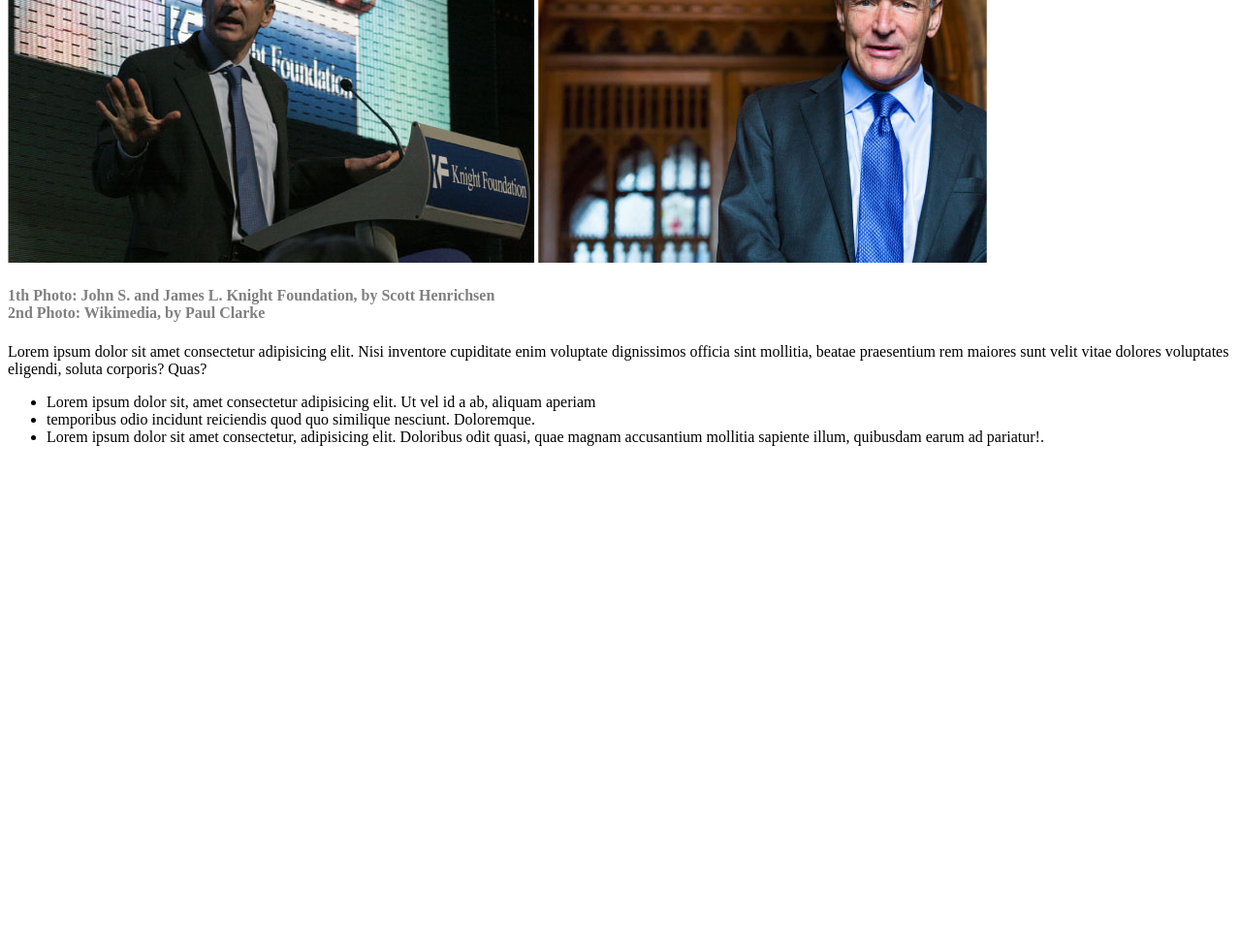
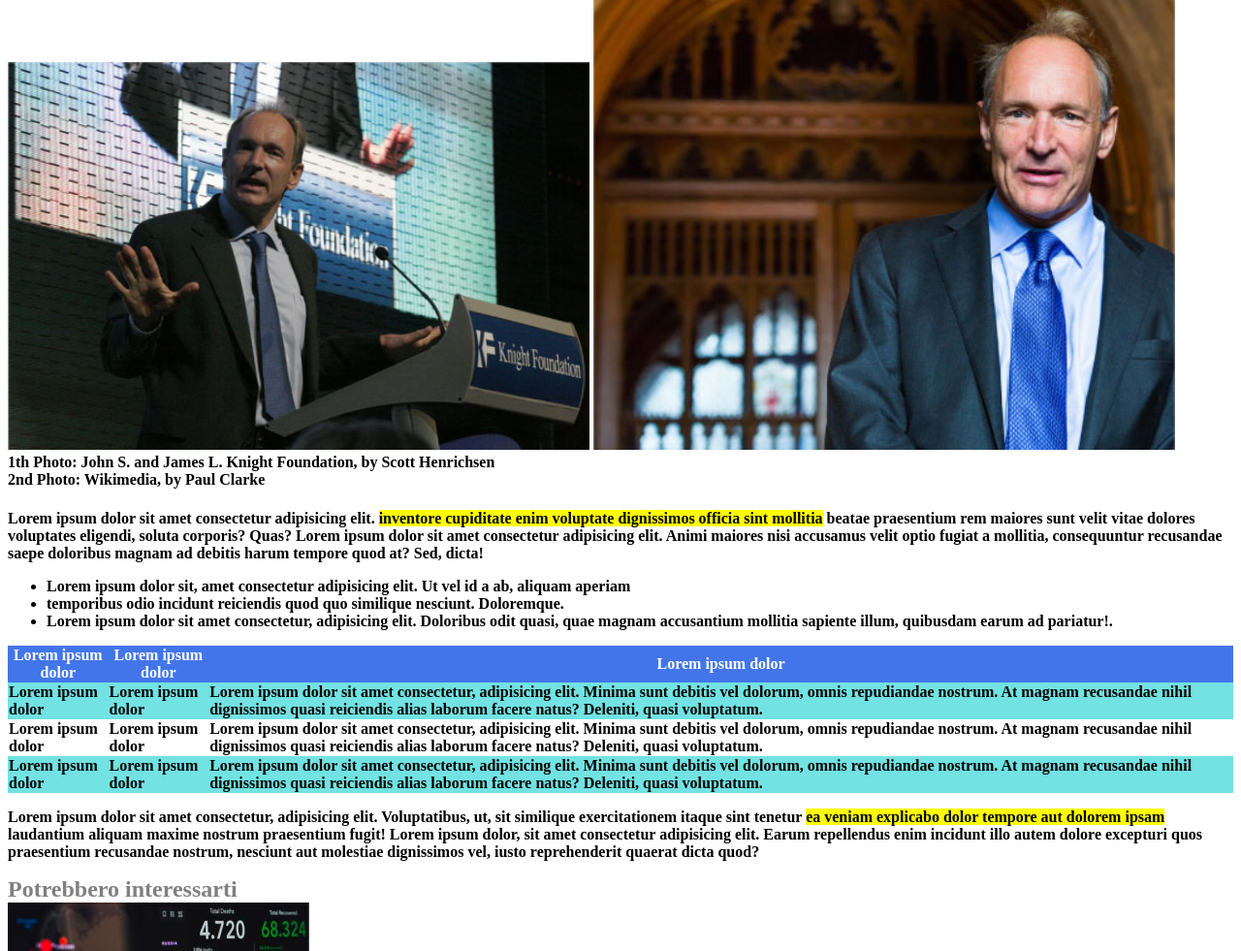
Before and after one commit to Serenajandra/html-css-booleaner, a plain HTML site: page index.html in a window 1280 px wide. Shown: the part 573-1554 px from the top of the page at 97% size. Before the commit the page ends 1049 px from the top, so only its background shows below. Drawn offline with Linux system fonts and the light colour scheme.

Commit message:
terminata table e foot

```diff
--- a/css/style.css
+++ b/css/style.css
@@ -16,10 +16,48 @@ header{
 text-align: left;
 }
 
-h3,h4{
-    color:grey;
+main{
+    font-size: medium;
+    font-weight:bold;
 }
 
-span{
+h1{
+    font-size: 60px;
+   margin-bottom: 0;
+}
+
+h2,h3{
+    color:grey;
+    margin-top: 0;
+    margin-bottom: 0;
+}
+
+#logo{
     color: cornflowerblue;
 }
+.tim{
+    width: 600px;
+
+}
+
+h4{
+    margin-top: 0;
+}
+
+
+.yellow{
+    background-color:yellow;
+
+}
+
+table{
+    border-collapse: collapse;
+}
+.blue{
+    background-color: rgb(67, 117, 234);
+    color: white;
+
+}
+.lightblue{
+    background-color: rgb(114, 226, 226);
+}
--- a/index.html
+++ b/index.html
@@ -20,16 +20,16 @@
     <main>
         <section>
             <h1>Internet deve essere al servizio del "bene pubblico": il manifesto di Tim Berners-Lee</h1>
-            <h3>Scritto da <span>The Booleaner</span></h3>
-            <h4>Il 10/10/2020</h4>
+            <h2>Scritto da <span id="logo">The Booleaner</span></h2>
+            <h3>Il 10/10/2020</h3>
         </section>
         <section>
-            <img src="../html-css-booleaner/img/tim-1.jpg" alt="">
-            <img src="../html-css-booleaner/img/tim-2.jpg" alt="">
+            <img class="tim" src="../html-css-booleaner/img/tim-1.jpg" alt="tim photo">
+            <img class="tim" src="../html-css-booleaner/img/tim-2.jpg" alt="tim photo">
             <h4>1th Photo: John S. and James L. Knight Foundation, by Scott Henrichsen <br> 2nd Photo: Wikimedia, by Paul Clarke</h4>
         </section>
         <section>
-            Lorem ipsum dolor sit amet consectetur adipisicing elit. Nisi inventore cupiditate enim voluptate dignissimos officia sint mollitia, beatae praesentium rem maiores sunt velit vitae dolores voluptates eligendi, soluta corporis? Quas?
+           <p>Lorem ipsum dolor sit amet consectetur adipisicing elit. <span class="yellow"> inventore cupiditate enim voluptate dignissimos officia sint mollitia</span> beatae praesentium rem maiores sunt velit vitae dolores voluptates eligendi, soluta corporis? Quas? Lorem ipsum dolor sit amet consectetur adipisicing elit. Animi maiores nisi accusamus velit optio fugiat a mollitia, consequuntur recusandae saepe doloribus magnam ad debitis harum tempore quod at? Sed, dicta!</p>
         </section>
         <section>
             <ul>
@@ -38,11 +38,46 @@
                 <li>Lorem ipsum dolor sit amet consectetur, adipisicing elit. Doloribus odit quasi, quae magnam accusantium mollitia sapiente illum, quibusdam earum ad pariatur!.</li>
             </ul>
         </section>
+        <section>
+            <table>
+                <thead class="blue">
+                    <tr>
+                        <th>Lorem ipsum dolor</th>
+                        <th>Lorem ipsum dolor</th>
+                        <th>Lorem ipsum dolor</th>
+                    </tr>
+                </thead>
+                <tbody>
+                    <tr class="lightblue">
+                        <td>Lorem ipsum dolor</td>
+                        <td>Lorem ipsum dolor</td>
+                        <td>Lorem ipsum dolor sit amet consectetur, adipisicing elit. Minima sunt debitis vel dolorum, omnis repudiandae nostrum. At magnam recusandae nihil dignissimos quasi reiciendis alias laborum facere natus? Deleniti, quasi voluptatum.</td>
+                    </tr>
+                    <tr>
+                        <td>Lorem ipsum dolor</td>
+                        <td>Lorem ipsum dolor</td>
+                        <td>Lorem ipsum dolor sit amet consectetur, adipisicing elit. Minima sunt debitis vel dolorum, omnis repudiandae nostrum. At magnam recusandae nihil dignissimos quasi reiciendis alias laborum facere natus? Deleniti, quasi voluptatum.</td>
+                    </tr>
+                    <tr class="lightblue">
+                        <td>Lorem ipsum dolor</td>
+                        <td>Lorem ipsum dolor</td>
+                        <td>Lorem ipsum dolor sit amet consectetur, adipisicing elit. Minima sunt debitis vel dolorum, omnis repudiandae nostrum. At magnam recusandae nihil dignissimos quasi reiciendis alias laborum facere natus? Deleniti, quasi voluptatum.</td>
+                    </tr>
+                </tbody>
+            </table>
+        </section>
+        <section>
+            <p>Lorem ipsum dolor sit amet consectetur, adipisicing elit. Voluptatibus, ut, sit similique exercitationem itaque sint tenetur <span class="yellow"> ea veniam explicabo dolor tempore aut dolorem ipsam</span> laudantium aliquam maxime nostrum praesentium fugit! Lorem ipsum dolor, sit amet consectetur adipisicing elit. Earum repellendus enim incidunt illo autem dolore excepturi quos praesentium recusandae nostrum, nesciunt aut molestiae dignissimos vel, iusto reprehenderit quaerat dicta quod?</p>
+        </section>
     </main>
     <!--/main-->
 
     <!--footer-->
     <footer>
+<h2>Potrebbero interessarti</h2>
+<img src="../html-css-booleaner/img/graph.jpg" alt="">
+<br>
+<img src="../html-css-booleaner/img/monitor.jpg" alt="">
 
     </footer>
     <!--/footer-->
```
